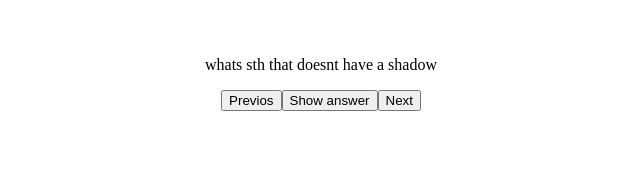
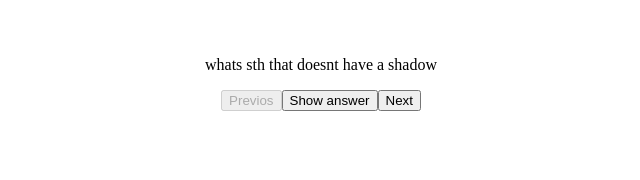
Before and after one commit to leulXllll/Flash-cards, a React (Vite) app in the folder flash_card/: page / in a window 1280 px wide. Shown: the top 180 px of the page, without its empty margins (319-959 px from the left). Built offline with nearby package versions, Linux system fonts and the light colour scheme.

Commit message:
previous button feature added

```diff
--- a/flash_card/src/App.jsx
+++ b/flash_card/src/App.jsx
@@ -5,18 +5,19 @@ import Card from './Card'
 function App() {
 
   let tempNotes = [
-    {id:1, questionBool:true, answer:"the truth",question:"whats sth that doesnt have a shadow"},
+    {id:0, questionBool:true, answer:"the truth",question:"whats sth that doesnt have a shadow"},
 
-    {id:2, questionBool:true, answer:"lies",question:"why do people kill a"},
+    {id:1, questionBool:true, answer:"lies",question:"why do people kill a"},
 
-    {id:3, questionBool:true, answer:"magic",question:"how are you doing "},
+    {id:2, questionBool:true, answer:"magic",question:"how are you doing "},
   ];
 
 
   const [notes ,setNotes] = useState(null);
 
-  const [button_Enable ,setButton] = useState(false);
+  const [button_prev ,setprevButton] = useState(false);
 
+  const [button_next ,setnxtButton] = useState(false);
 
   const flipCard = ()=>{
 
@@ -29,24 +30,28 @@ function App() {
 
     let index = tempNotes.findIndex(note=>{return note.id==id});
 
-      if(index==tempNotes.length-1){
-        console.log('button is on ');
-         setButton(true);
-      }else{
-
-        let nextNote = tempNotes[index+1];
-
-
-        setNotes(nextNote);
-      }
+    if(index==tempNotes.length-2){
+         setnxtButton(true);
+        }
+        setprevButton(false);
+      setNotes(tempNotes[index+1]);
     }
 
-    const handlePrevious = () =>{
-      setNotes(tempNotes[1].question)
-  }
+    const handlePrevious = (id) =>{
+
+      let index = tempNotes.findIndex(note=>{return note.id==id});
+
+      if(index==1){
+        setprevButton(true);
+      }
+          setnxtButton(false);
+          setNotes(tempNotes[index-1]);
+
+    }
   useEffect(()=>{
 
-      setNotes(tempNotes[0])
+      setNotes(tempNotes[0]);
+      setprevButton(true);
 
   },[]);
   return (
@@ -55,7 +60,9 @@ function App() {
      <Card notes={notes}
       flip={flipCard} next={handleNext}
       prev={handlePrevious}
-      btn={button_Enable}/>
+      btn_prv={button_prev}
+      btn_nxt={button_next}
+      />
       }
     </>
   )
--- a/flash_card/src/Card.jsx
+++ b/flash_card/src/Card.jsx
@@ -1,4 +1,4 @@
-const Card = ({notes , flip , next , prev ,btn}) => {
+const Card = ({notes , flip , next , prev ,btn_prv,btn_nxt}) => {
 
     console.log('notes id is ',notes.id);
 
@@ -9,9 +9,9 @@ const Card = ({notes , flip , next , prev ,btn}) => {
                (notes.questionBool)? <p>{notes.question}</p>:<p>{notes.answer}</p>
               }
 
-            <button onClick={()=>prev(notes.id)}>Previos</button>
+            <button disabled={btn_prv} onClick={()=>prev(notes.id)}>Previos</button>
             <button  onClick={flip}>Show answer</button>
-            <button disabled={btn} onClick={()=>next(notes.id)}>Next</button>
+            <button disabled={btn_nxt} onClick={()=>next(notes.id)}>Next</button>
         </div>
      );
 }
```
